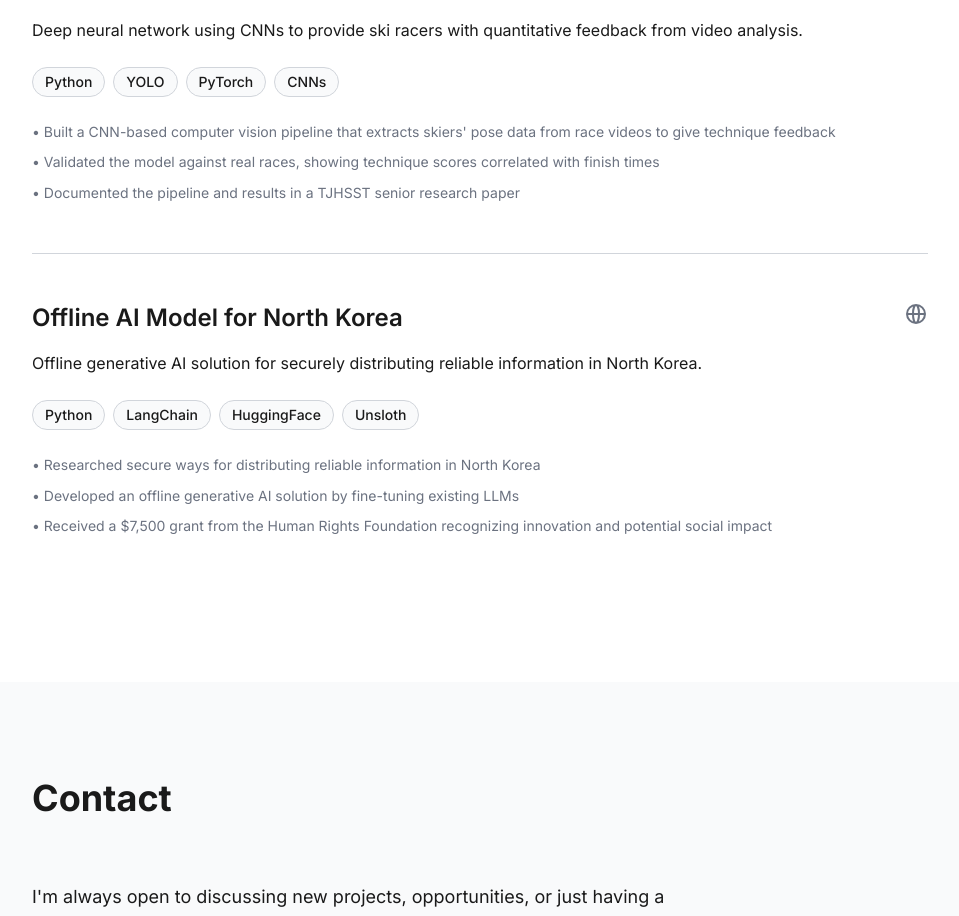
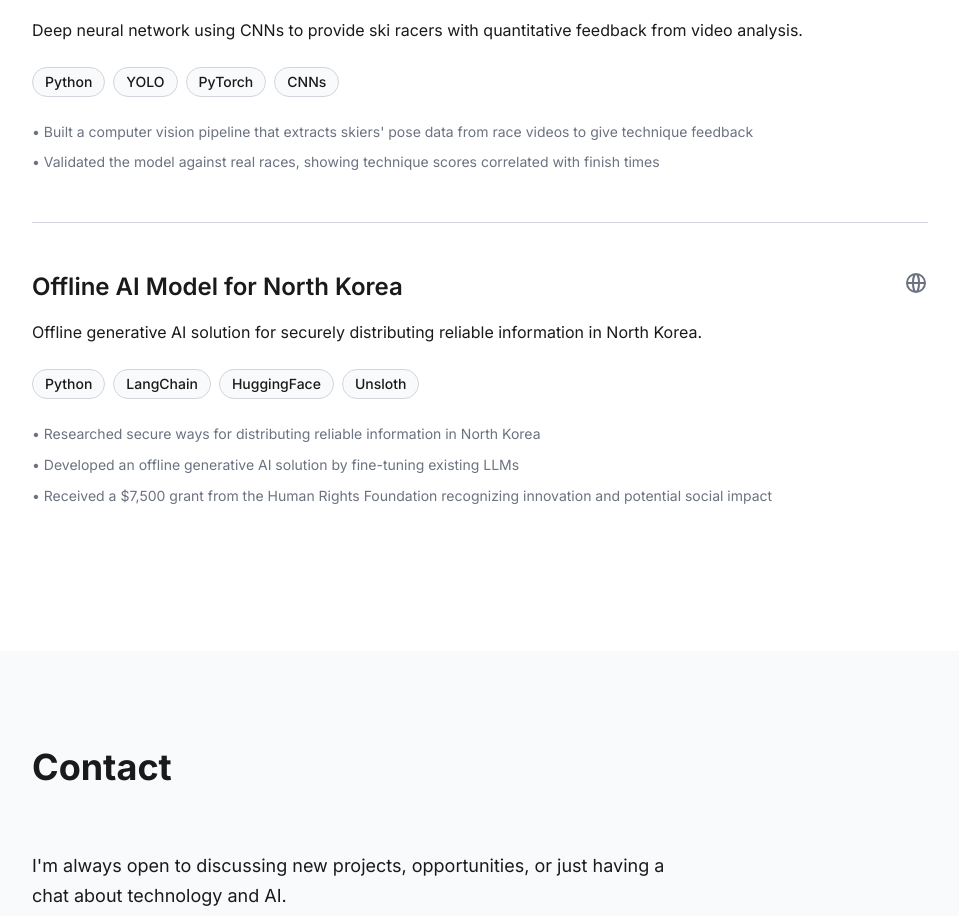
Before and after one commit to bestsemper/website, a Next.js app: page / in a window 1280 px wide. Shown: the part 4385-5301 px from the top of the page, without its empty margins (160-1119 px from the left). Built offline with nearby package versions, Linux system fonts and the light colour scheme.

Commit message:
tighten ski project bullets, drop research paper mention

```diff
--- a/data/resume.ts
+++ b/data/resume.ts
@@ -140,9 +140,8 @@ export const projects = [
     description: "Deep neural network using CNNs to provide ski racers with quantitative feedback from video analysis.",
     technologies: ["Python", "YOLO", "PyTorch", "CNNs"],
     highlights: [
-      "Built a CNN-based computer vision pipeline that extracts skiers' pose data from race videos to give technique feedback",
+      "Built a computer vision pipeline that extracts skiers' pose data from race videos to give technique feedback",
       "Validated the model against real races, showing technique scores correlated with finish times",
-      "Documented the pipeline and results in a TJHSST senior research paper",
     ],
     github: "https://github.com/bestsemper/ski-racing-video-analysis",
     period: "August 2024 - May 2025",
```
Also changed, not shown: 1 other file (tests, documents, lock files or other folders).
